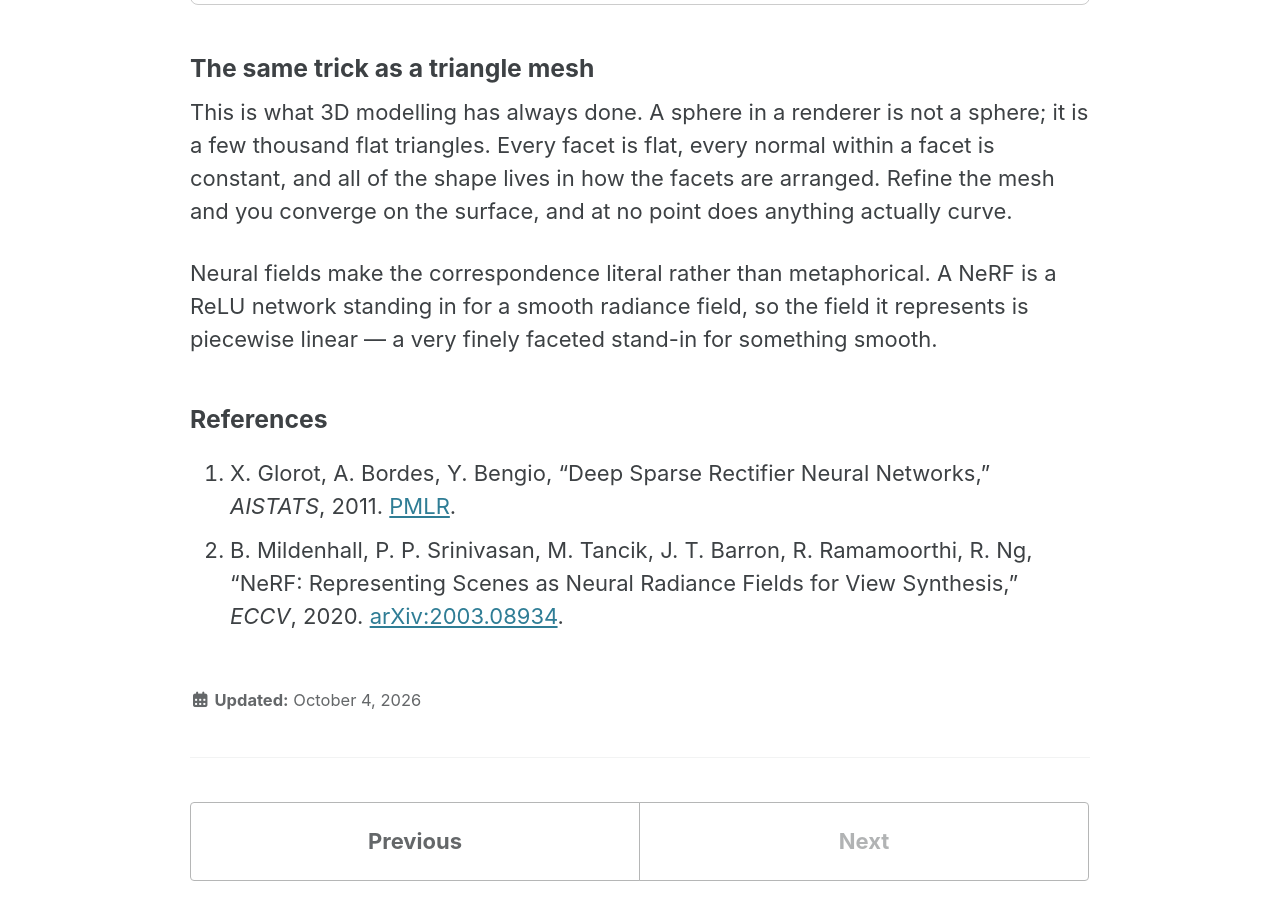
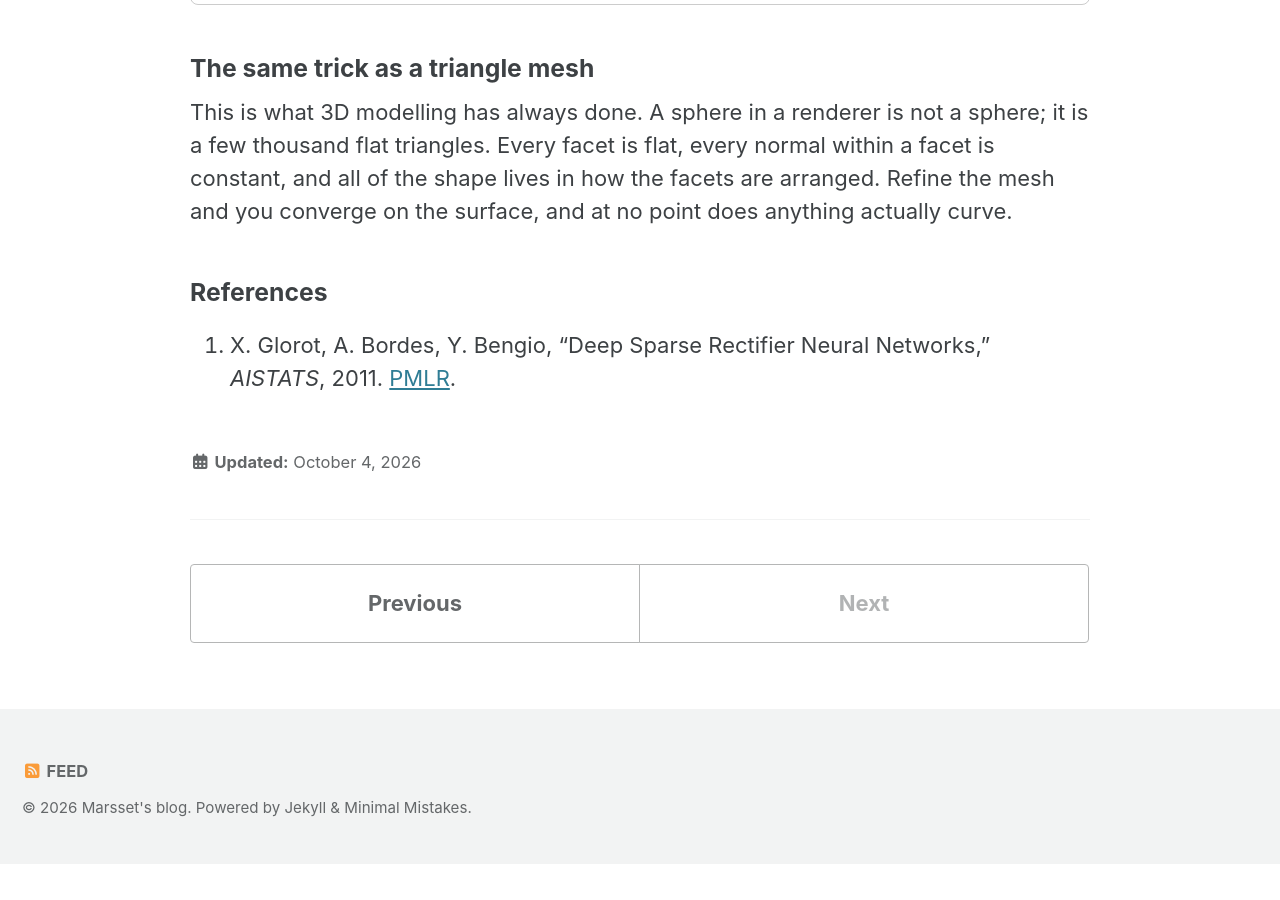
Before and after one commit to marsset/marsset.github.io, a Jekyll site: the page built from _posts/2026-10-04-relu.markdown, in a window 1280 px wide and 900 px high, scrolled down 2695 px. Built offline with Jekyll 4.4.1, drawn with Linux system fonts in a browser that asks for light colours; cached includes are drawn as plain includes; formulas are drawn with MathJax 3; after the commit the page ends 3559 px from its top, so only the background shows below that.

Commit message:
relu post: drop the NeRF reading
Removes the neural-fields paragraph and the NeRF citation, leaving the
triangle-mesh section as the sphere-and-facets picture alone. References are
Glorot only.

Co-Authored-By: Claude Opus 5 <noreply@anthropic.com>

```diff
--- a/_posts/2026-10-04-relu.markdown
+++ b/_posts/2026-10-04-relu.markdown
@@ -159,9 +159,6 @@ with no bias and no second layer. It meets the sine exactly at every kink. Becau
 
 This is what 3D modelling has always done. A sphere in a renderer is not a sphere; it is a few thousand flat triangles. Every facet is flat, every normal within a facet is constant, and all of the shape lives in how the facets are arranged. Refine the mesh and you converge on the surface, and at no point does anything actually curve.
 
-Neural fields make the correspondence literal rather than metaphorical. A NeRF is a ReLU network standing in for a smooth radiance field, so the field it represents is piecewise linear — a very finely faceted stand-in for something smooth.
-
 ### References
 
 1. X. Glorot, A. Bordes, Y. Bengio, "Deep Sparse Rectifier Neural Networks," *AISTATS*, 2011. [PMLR](https://proceedings.mlr.press/v15/glorot11a.html).
-2. B. Mildenhall, P. P. Srinivasan, M. Tancik, J. T. Barron, R. Ramamoorthi, R. Ng, "NeRF: Representing Scenes as Neural Radiance Fields for View Synthesis," *ECCV*, 2020. [arXiv:2003.08934](https://arxiv.org/abs/2003.08934).
```
